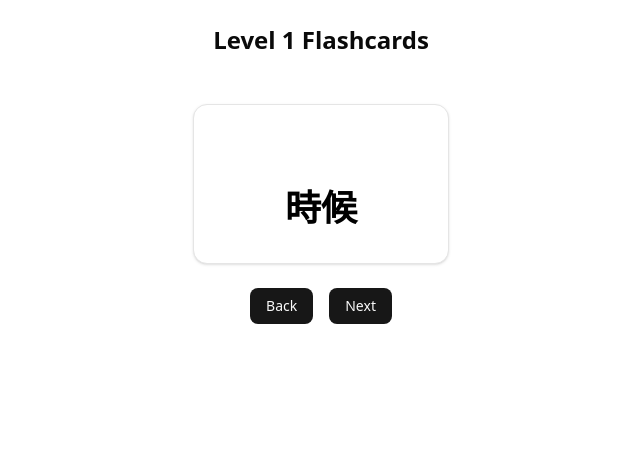
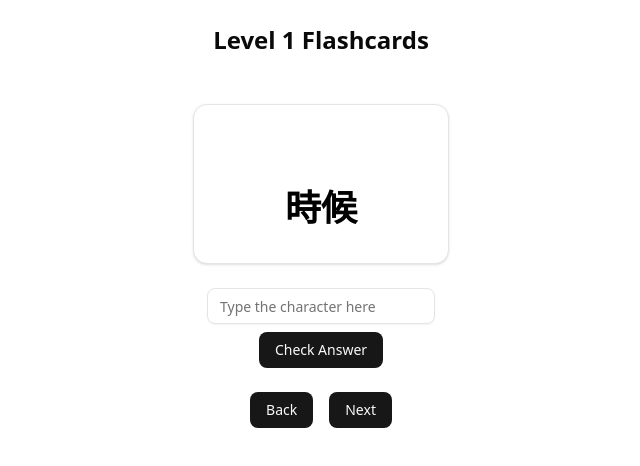
Before and after one commit to vtamprateep/language-speech-practice, a Next.js app in the folder frontend/: page /flashcards/1 in a window 1280 px wide. Shown: the top 466 px of the page, without its empty margins (319-959 px from the left). Built offline with nearby package versions, Linux system fonts and the light colour scheme.

Commit message:
add input to type character

```diff
--- a/frontend/src/components/features/flashcard.tsx
+++ b/frontend/src/components/features/flashcard.tsx
@@ -2,18 +2,40 @@ import { useEffect, useState } from "react";
 import { Vocabulary } from "@/data/vocabulary";
 import { Card, CardContent } from "@/components/ui/card";
 import { Button } from "../ui/button";
+import { Input } from "../ui/input";
 
 
 export function VocabularyFlashcard({ vocabulary }: { vocabulary: Vocabulary[] }) {
     const [index, setIndex] = useState<number>(0);
+    const [currentItem, setCurrentItem] = useState<Vocabulary>(vocabulary[index]);
+    const [userInput, setUserInput] = useState<string>("");
+    const [isCorrect, setIsCorrect] = useState<boolean | null>(null);
 
     function nextCard() {
-        setIndex((i) => (i + 1) % vocabulary.length);
+        let nextIndex = (index + 1) % vocabulary.length;
+        setIndex(nextIndex);
+        setCurrentItem(vocabulary[nextIndex]);
     }
 
     function prevCard() {
-        setIndex((i) => (i - 1 + vocabulary.length) % vocabulary.length);
+        let nextIndex = (index + 1) % vocabulary.length;
+        setIndex(nextIndex);
+        setCurrentItem(vocabulary[nextIndex]);
     }
+
+    function checkAnswer() {
+        if (userInput.trim() === currentItem.vocabulary) {
+            setIsCorrect(true);
+        } else {
+            setIsCorrect(false);
+        }
+    }
+
+    useEffect(() => {
+        // Reset input and feedback on card change
+        setUserInput("");
+        setIsCorrect(null);
+    }, [index]);
 
     return (
         <div className="flex flex-col items-center p-6 gap-6">
@@ -21,6 +43,26 @@ export function VocabularyFlashcard({ vocabulary }: { vocabulary: Vocabulary[] }
                 <Flashcard item={vocabulary[index]} />
             </div>
 
+            {/* User Interaction */}
+
+            <div className="flex flex-col items-center gap-2">
+                <Input
+                    type="text"
+                    value={userInput}
+                    onChange={(e) => setUserInput(e.target.value)}
+                    onKeyDown={(e) => e.key === "Enter" && checkAnswer()}
+                    placeholder="Type the character here"
+                    // className="w-64 text-center border rounded px-2 py-1 text-xl"
+                />
+                <Button onClick={checkAnswer}>Check Answer</Button>
+
+                {/* Feedback */}
+                {isCorrect !== null && (
+                    <p className={`mt-2 font-medium ${isCorrect ? "text-green-600" : "text-red-600"}`}>
+                        {isCorrect ? "Correct!" : `Incorrect. Here's the pinyin: ${currentItem.pinyin}`}
+                    </p>
+                )}
+            </div>
 
             {/* Controls */}
             <div className="flex gap-4">
```
